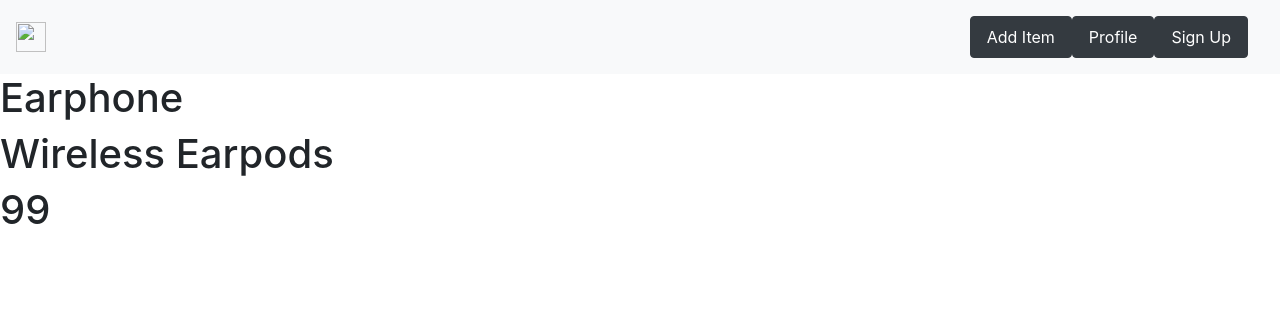
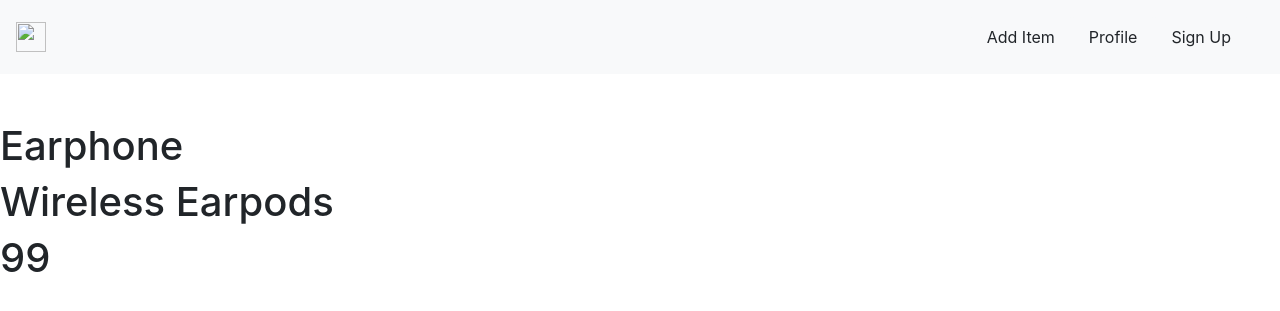
Before and after one commit to HarshThale/Ecom_Django_Project, a Django app: page /products/detail/1/ in a window 1280 px wide. Shown: the top 311 px of the page. Run offline with Django 4.2, Linux system fonts and the light colour scheme; data comes from the database, SQL or seed files in the repository.

Commit message:
commit:28

```diff
--- a/mysite/products/templates/products/base.html
+++ b/mysite/products/templates/products/base.html
@@ -17,19 +17,23 @@
         </a>
 
         <div class="navbar">
-            <a href="#" class="nav-item nav-link btn btn-dark">
+            <a href="#" class="nav-item nav-link btn btn-light">
                 Add Item
             </a>
 
-            <a href="#" class="nav-item nav-link btn btn-dark">
+            <a href="#" class="nav-item nav-link btn btn-light">
                 Profile
             </a>
 
-            <a href="#" class="nav-item nav-link btn btn-dark">
+            <a href="#" class="nav-item nav-link btn btn-light">
                 Sign Up
             </a>
         </div>
     </nav>
+
+    <div class="mb-5">
+
+    </div>
 
     {% block body %}
     {% endblock %}
--- a/mysite/products/templates/products/index.html
+++ b/mysite/products/templates/products/index.html
@@ -12,7 +12,7 @@
 
     {% for item in itemlist %}
 
-        <div class="row">
+        <div class="row mb-5">
             <div class="col-md-3 offset-md-3">
                 <img
                     src="{{ item.item_image }}"
```
